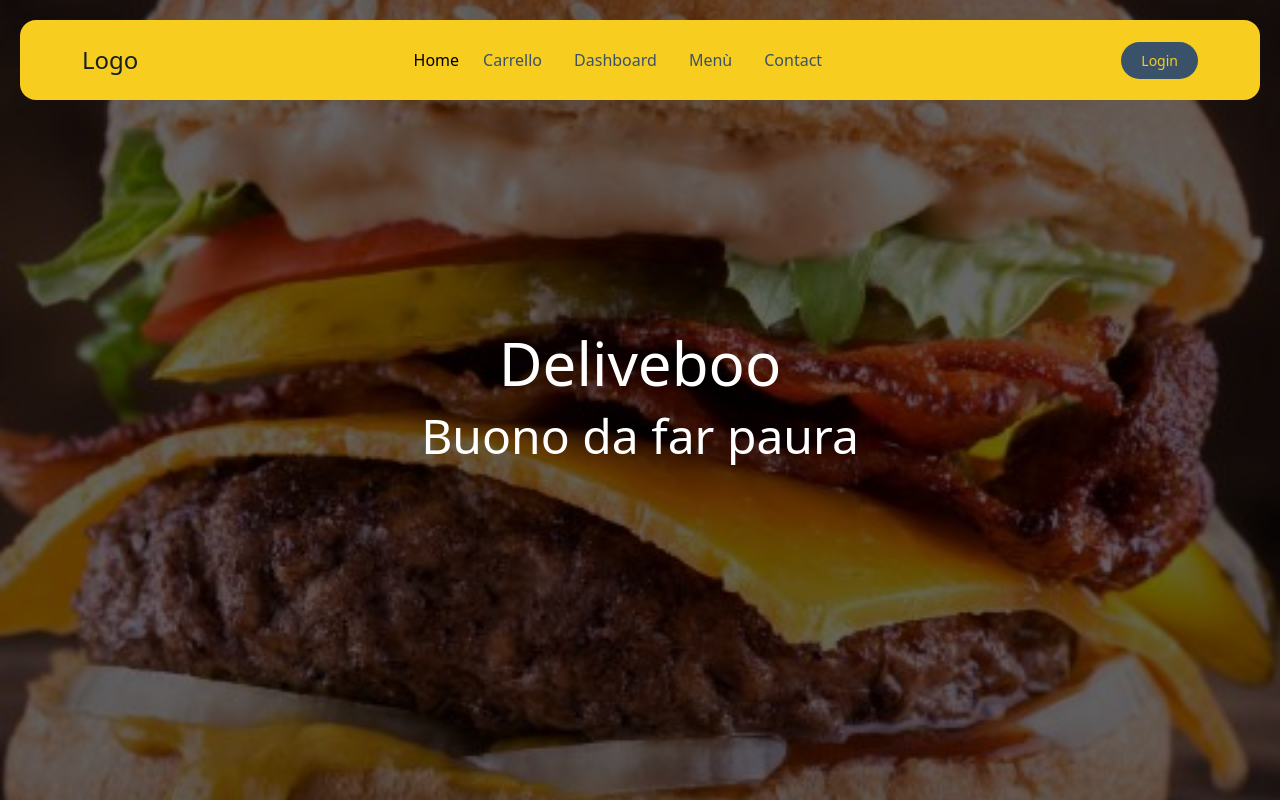
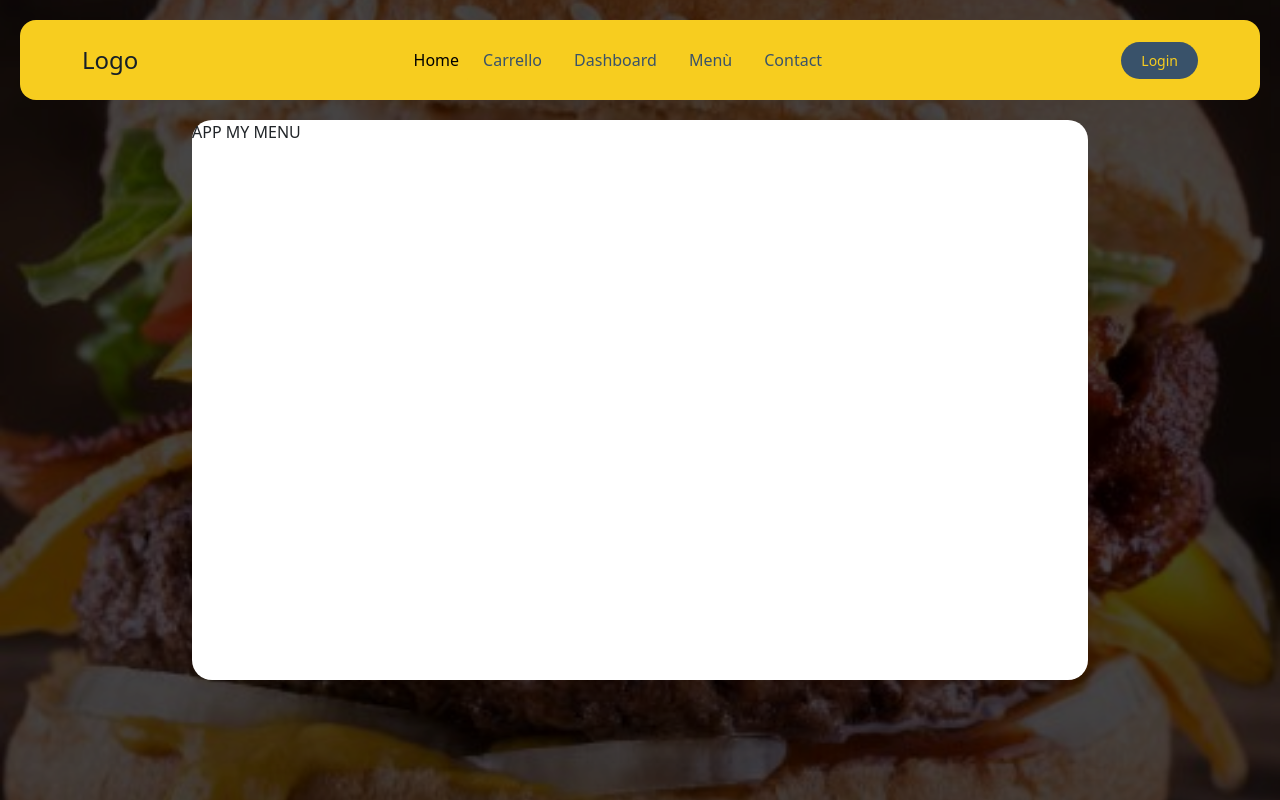
Before and after one commit to gabrielebottari/deliveboo-frontend, a Vue app: page /dashboard in a window 1280 px wide. Shown: the top 800 px of the page. Built offline with nearby package versions, Linux system fonts and the light colour scheme.

Commit message:
Aggiunta componenti Dashboard

```diff
--- a/src/pages/Dashboard.vue
+++ b/src/pages/Dashboard.vue
@@ -1,9 +1,10 @@
 <script>
 
+// importazione componenti
 import AppMyMenu from '../components/AppMyMenu.vue';
 import AppOrders from '../components/AppOrders.vue';
+import AppStatistics from '../components/AppStatistics.vue';
 import AppSingleDish from '../components/AppSingleDish.vue';
-import AppStatistics from '../components/AppStatistics.vue';
 
 export default {
     data() {
@@ -12,18 +13,18 @@ export default {
             {
                 title: "I miei Piatti",
                 img: "fa-solid fa-utensils",
-            link: "",
+                component: "AppMyMenu",
 
             },
             {
                 title: "I miei ordini",
                 img: "fa-regular fa-rectangle-list",
-            link: "",
+                component: "AppOrders",
             },
             {
                 title: "Le mie statistiche",
                 img: "fa-solid fa-chart-line",
-            link: "",
+                component: "AppStatistics",
             },
         ],
         };
@@ -33,6 +34,11 @@ export default {
         AppOrders,
         AppSingleDish,
         AppStatistics,
+    },
+    methods: {
+        GetCardContent: function (component) {
+
+        }
     }
 };
 </script>
@@ -45,7 +51,7 @@ export default {
         <div class="container">
             <div class="row">
                 <div class="col cards" v-for="card in cards">
-                    <a @click="">
+                    <a @click="$emit('Event')">
                         <div class="my-card">
                             <div class="card-img-bg">
                                 <div>
@@ -60,8 +66,10 @@ export default {
                 </div>
             </div>
         </div>
-        <div>
+        <div class="active">
+            <div class="card-link-content">
                 <AppMyMenu/>
+            </div>
         </div>
     </main>
 </template>
@@ -153,4 +161,33 @@ main.debug
     height: 800px;
 }
 
+.hidden
+{
+    display: none;
+}
+
+.active
+{
+    display: block;
+    position: fixed;
+    left: 0%;
+    bottom: 0%;
+    width: 100vw;
+    height: 100vh;
+    background: rgba($color: #000000, $alpha: 0.3);
+    display: flex;
+    justify-content: center;
+    align-items: center;
+
+    .card-link-content
+    {
+        width: 70%;
+        height: 70%;
+        background-color: white;
+        border-radius: 20px;
+
+    }
+
+}
+
 </style>
```
Lines whose indentation alone changed are shown as unchanged.
